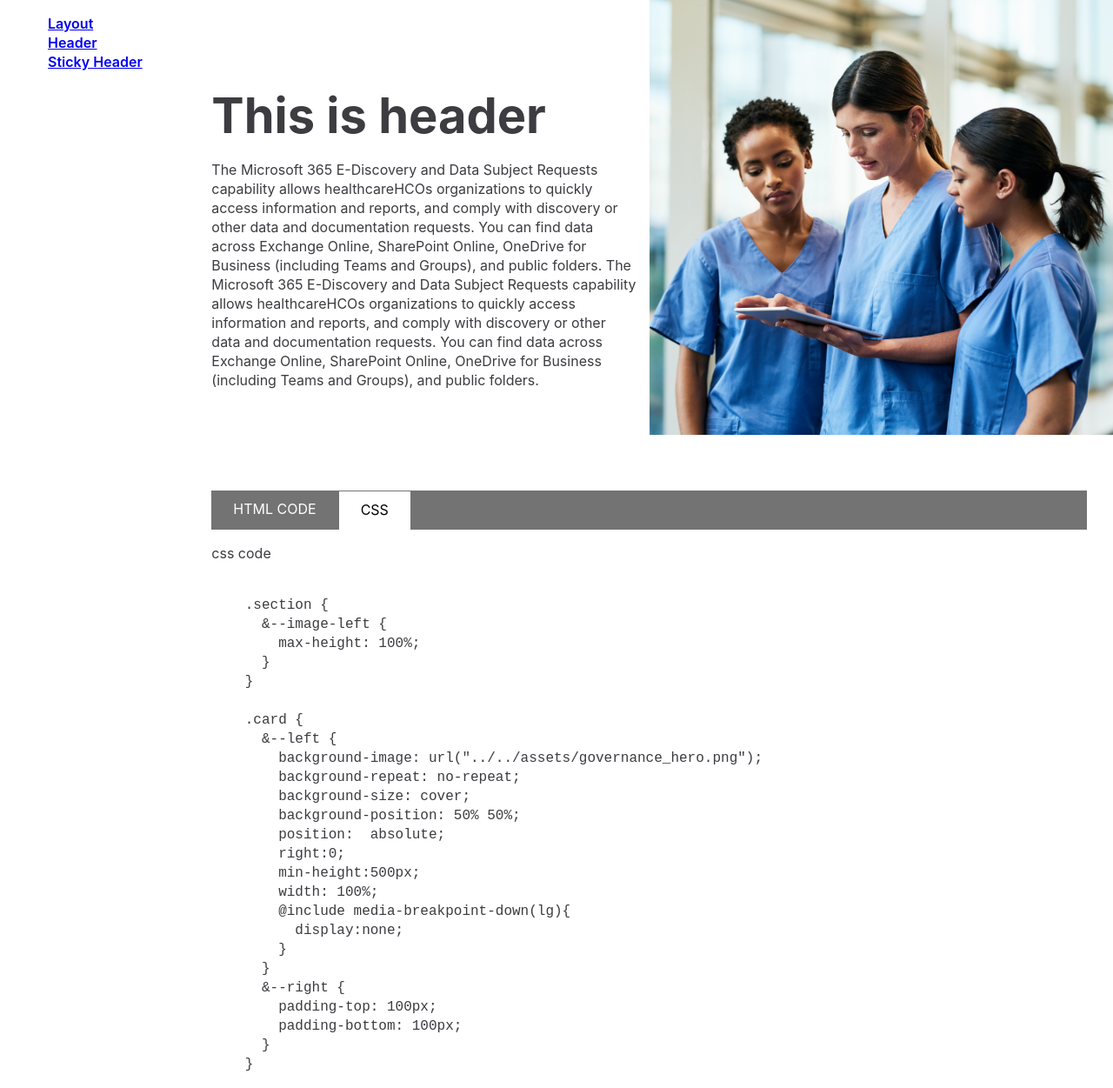
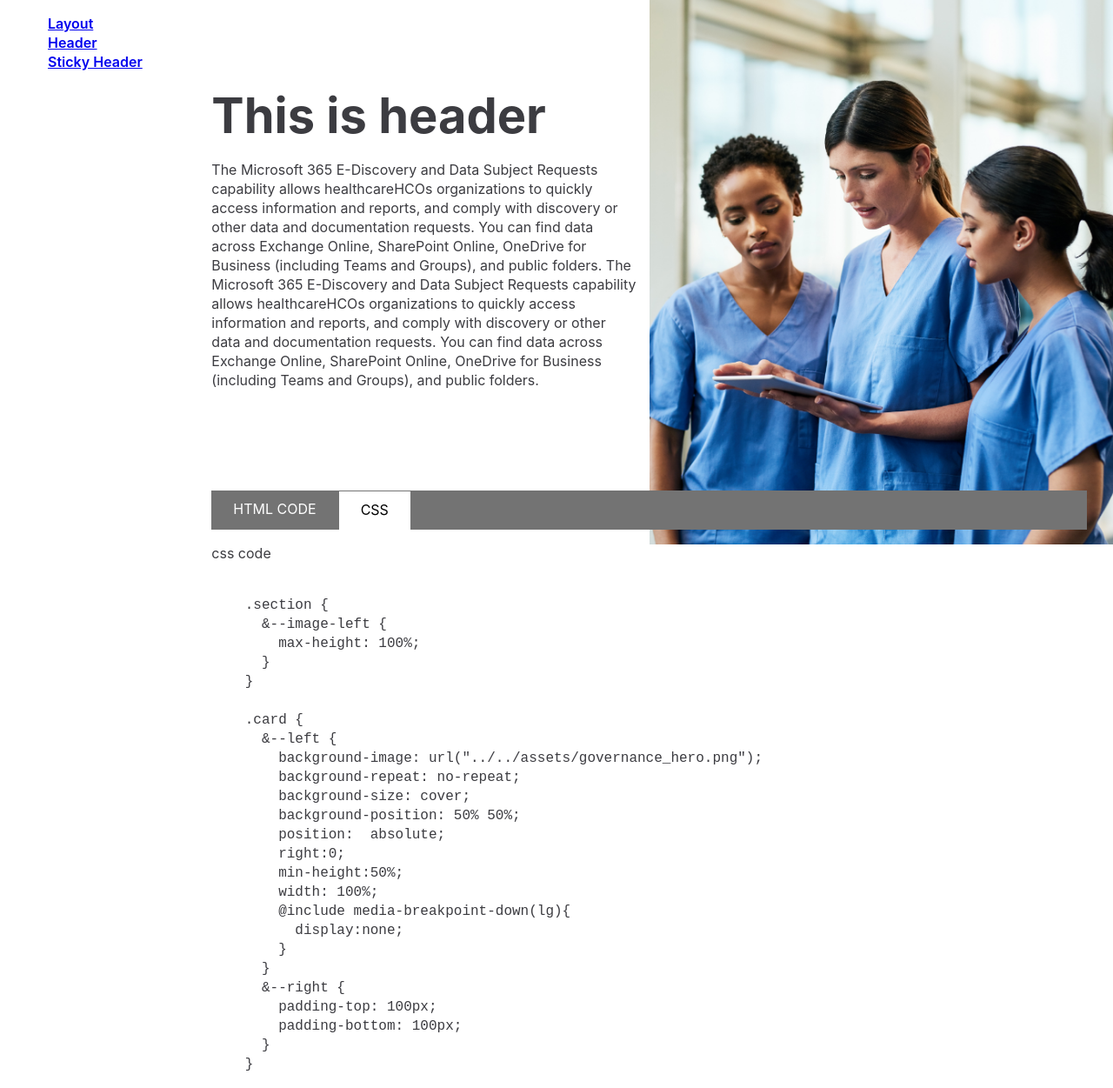
Before and after one commit to sadhna23/vue_boilerplate_atomic_design, a Vue app: page /layout/css in a window 1280 px wide. Shown: the whole page at 87% size. Built offline with nearby package versions, Linux system fonts and the light colour scheme; a web font is replaced by a local one.

Commit message:
Changes for image

```diff
--- a/src/components/molecules/CSSCode.vue
+++ b/src/components/molecules/CSSCode.vue
@@ -15,7 +15,7 @@
         background-position: 50% 50%;
         position:  absolute;
         right:0;
-        min-height:500px;
+        min-height:50%;
         width: 100%;
         @include media-breakpoint-down(lg){
           display:none;
--- a/src/components/organisms/ImageAtLeft.vue
+++ b/src/components/organisms/ImageAtLeft.vue
@@ -48,7 +48,7 @@ export default {
     background-position: 50% 50%;
     position: absolute;
     right: 0;
-    height: 500px;
+    height: 50%;
     width: 100%;
     @include media-breakpoint-down(lg) {
       display: none;
```
